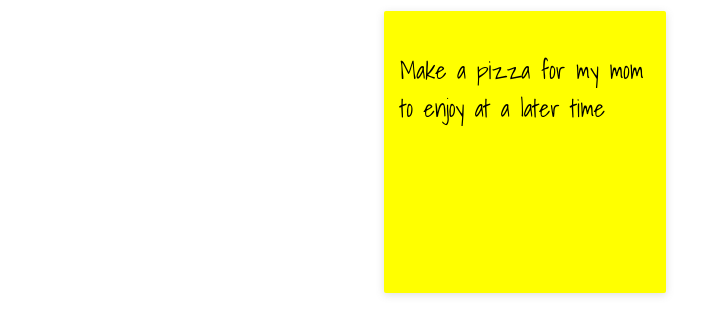
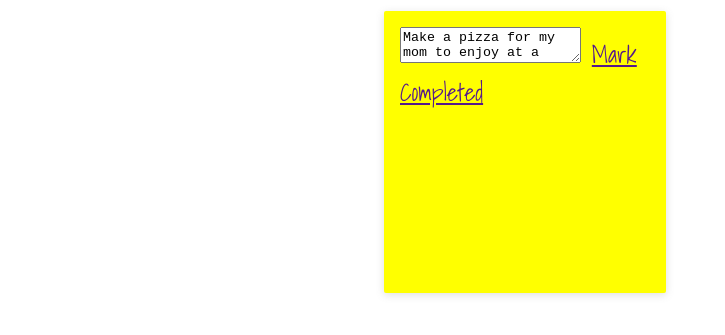
Before and after one commit to AnthonyTGarrett/todoList, a plain HTML site: page index.html in a window 1280 px wide. Shown: the part 45-380 px from the top of the page, without its empty margins (0-725 px from the left). Drawn offline with Linux system fonts and the light colour scheme.

Commit message:
Creating post it note css for each todo item

```diff
--- a/index.html
+++ b/index.html
@@ -11,7 +11,10 @@
     <h1>ToDo List</h1>
     <div class="container">
       <div class="note">
-        <p>Make a pizza for my mom to enjoy at a later time</p>
+        <textarea class="note-text">
+Make a pizza for my mom to enjoy at a later time</textarea
+        >
+        <a href="" class="complete-link">Mark Completed</a>
       </div>
     </div>
 
```
